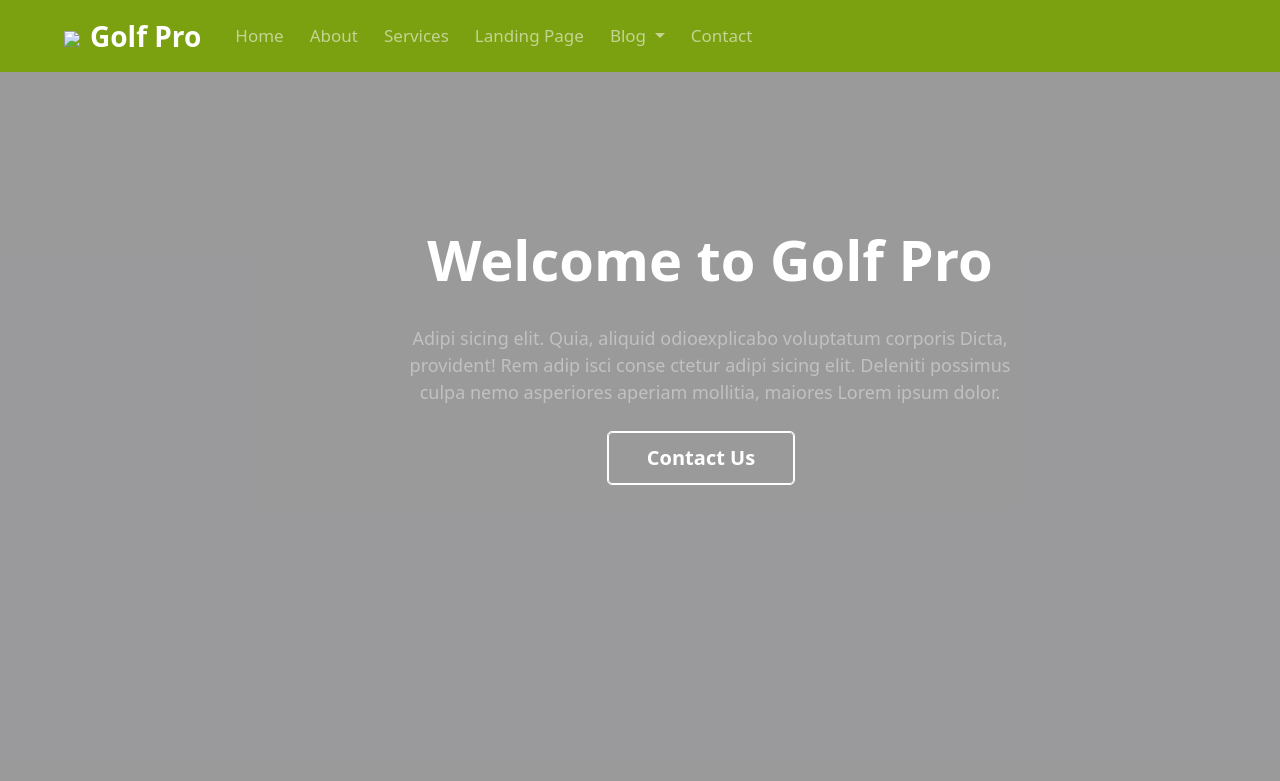
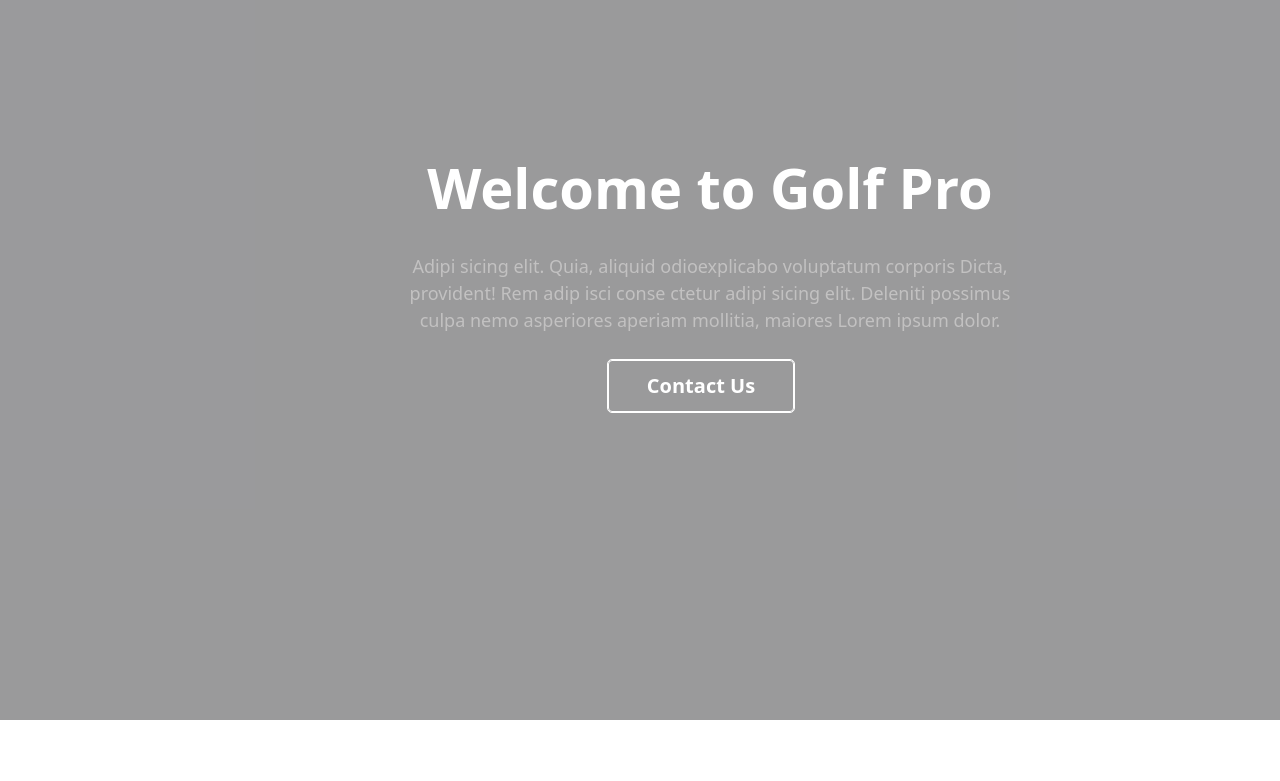
Before and after one commit to RamyaniSaha/golf-pro, a website: page index.html in a window 1280 px wide. Shown: the top 781 px of the page. Drawn offline with nearby package versions, Linux system fonts and the light colour scheme.

Commit message:
index modified

```diff
--- a/index.html
+++ b/index.html
@@ -12,45 +12,7 @@
     <link rel="stylesheet" href="css/style.css">
 </head>
 <body>
-    <header class="d-flex">
-        <div class="banner-content">
-            <nav class="navbar navbar-expand-lg navbar-dark">
-                <h1 class="nav-text"><a class="navbar-brand" href="#"><img src="images/golf.png">Golf Pro</a></h1>
-                <button class="navbar-toggler" type="button" data-toggle="collapse" data-bs-theme="light" data-target="#navbarText" aria-controls="navbarText" aria-expanded="false" aria-label="Toggle navigation">
-                  <span class="navbar-toggler-icon"></span>
-                </button>
-                <div class="collapse navbar-collapse" id="navbarText">
-                  <ul class="navbar-nav ml-auto">
-                    <li class="nav-item active">
-                      <a class="nav-link" href="#">Home <span class="sr-only">(current)</span></a>
-                    </li>
-                    <li class="nav-item active">
-                      <a class="nav-link" href="#">About</a>
-                    </li>
-                    <li class="nav-item active">
-                      <a class="nav-link" href="#">Services</a>
-                    </li>
-                    <li class="nav-item active">
-                        <a class="nav-link" href="#">Landing Page</a>
-                    </li>
-                    <li class="nav-item dropdown active">
-                      <a class="nav-link dropdown-toggle" href="#" id="navbarDropdownMenuLink" data-toggle="dropdown" aria-haspopup="true" aria-expanded="false">
-                       Blog
-                      </a>
-                      <div class="dropdown-menu" aria-labelledby="navbarDropdownMenuLink">
-                        <a class="dropdown-item" href="#">Blog</a>
-                        <a class="dropdown-item" href="#">Blog Single</a>
-                      </div>
-                    </li>
-                    <li class="nav-item active">
-                      <a class="nav-link" href="#">Contact</a>
-                    </li>
-                  </ul>
-                </div>
-              </nav>
 
-        </div>
-    </header>
     <div id="nav-position"></div>
     <!--header ends here-->
     <!--banner starts here-->
```
